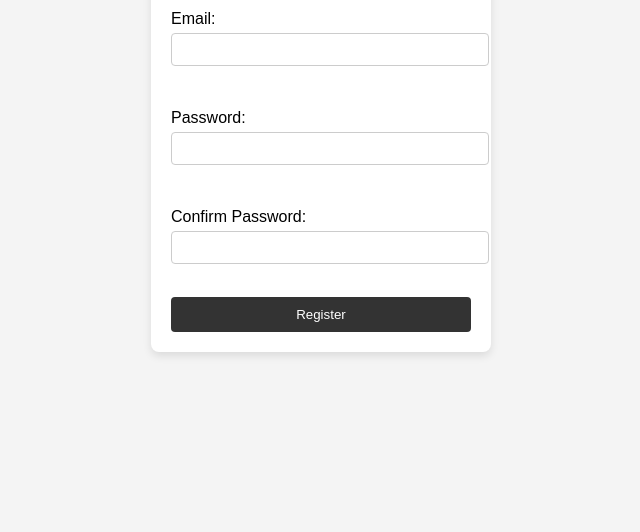
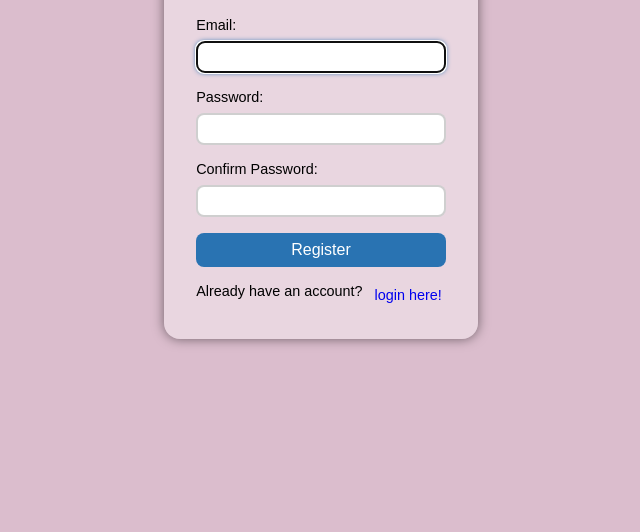
Before and after one commit to abhi293/6th-semester, a plain HTML site: page AD_lab/project_movie-site/register.html in a window 1280 px wide. Shown: the part 268-800 px from the top of the page, without its empty margins (319-959 px from the left). Drawn offline with Linux system fonts and the light colour scheme.

Commit message:
edited register page

```diff
--- a/AD_lab/project_movie-site/css/register.css
+++ b/AD_lab/project_movie-site/css/register.css
@@ -1,66 +1,108 @@
-body {
-    font-family: Arial, sans-serif;
+* {
     margin: 0;
     padding: 0;
+    box-sizing: border-box;
+    font-family: sans-serif;
+}
+
+body {
+    height: 100vh;
     display: flex;
     justify-content: center;
     align-items: center;
-    height: 100vh;
-    background-color: #f4f4f4;
+    background-color: rgba(177, 110, 145, 0.45);
 }
 
 .form-container {
-    background-color: white;
-    padding: 20px;
-    border-radius: 8px;
-    box-shadow: 0 4px 8px rgba(0, 0, 0, 0.1);
-    width: 300px;
+    display: flex;
+    flex-direction: column;
+    align-items: center;
+    gap: 1rem;
+    padding: 2rem;
+    border-radius: 1rem;
+    box-shadow: 0rem 0rem 0.7rem #00000080;
+    background-color: #ffffff60;
 }
 
 h2 {
-    text-align: center;
+    margin-bottom: 1rem;
 }
 
-form {
+.form {
     display: flex;
     flex-direction: column;
+    gap: 1rem;
+    align-items: stretch; /* Ensures all elements stretch to full width */
+    width: 100%; /* Form width */
+    max-width: 400px; /* Optional: Restrict the form's width */
 }
 
-label {
-    margin-top: 10px;
+.form div {
+    display: flex;
+    flex-direction: column; /* Labels above inputs */
+    align-items: flex-start; /* Align labels and inputs to the left */
+    gap: 0.25rem; /* Add spacing between label and input */
+    width: 100%;
 }
 
-input {
-    padding: 8px;
-    margin-top: 5px;
-    margin-bottom: 15px;
-    width: 100%;
-    border-radius: 4px;
-    border: 1px solid #ccc;
+.form div label {
+    font-size: 0.9rem; /* Slightly smaller font for labels */
+    margin-bottom: 0.25rem;
 }
 
-button {
-    background-color: #333;
-    color: white;
-    padding: 10px;
-    border: none;
-    border-radius: 4px;
-    cursor: pointer;
+.form div input {
+    height: 2rem;
+    width: 100%; /* Inputs take full width of the container */
+    padding: 0.5rem;
+    border: 2px solid #00000030;
+    border-radius: 0.5rem;
+    transition: box-shadow 0.3s ease;
 }
 
-button:hover {
-    background-color: #555;
-}
-.action-button {
-    display: inline-block;
-    background-color: #333;
-    color: white;
-    padding: 10px 20px;
-    text-decoration: none;
-    border-radius: 4px;
-    font-size: 1rem;
+.form div input:focus {
+    box-shadow: 0 0 5px #2973B2;
 }
 
-.action-button:hover {
-    background-color: #555;
+.btn-primary {
+    width: 100%; /* Button spans the full width of the form */
+    font-size: 1rem;
+    padding: 0.5rem 0.75rem;
+    border-radius: 0.5rem;
+    background-color: #2973B2;
+    color: white;
+    border: none;
+    cursor: pointer;
+    transition: background-color 0.3s ease;
 }
+
+.btn-primary:hover {
+    background-color: #0b5698;
+}
+
+.login1 {
+    display: flex;
+    justify-content: center; /* Center the "login here" link */
+    gap: 0.5rem;
+    font-size: 0.9rem; /* Slightly smaller text for the login prompt */
+}
+
+.login1 a {
+    text-decoration: none;
+    padding: 0.25rem;
+    border-radius: 0.5rem;
+    transition: transform 0.3s ease;
+}
+
+.login1 a:hover {
+    transform: scale(1.1);
+}
+
+@media (max-width: 600px) {
+    .form {
+        gap: 0.75rem;
+    }
+
+    .form div label {
+        margin-bottom: 0.25rem;
+    }
+}
--- a/AD_lab/project_movie-site/register.html
+++ b/AD_lab/project_movie-site/register.html
@@ -1,26 +1,35 @@
 <!DOCTYPE html>
 <html lang="en">
+
 <head>
     <meta charset="UTF-8">
     <meta name="viewport" content="width=device-width, initial-scale=1.0">
+    <link rel="stylesheet" href="css/register.css">
     <title>Register</title>
-    <link rel="stylesheet" href="css/register.css">
 </head>
+
 <body>
      <div class="form-container">
         <h2>Register</h2>
-        <form action="login.html" method="GET">
+        <form action="login.html" method="GET" class="form">
+            <div>
                 <label for="email">Email:</label>
-            <input type="email" id="email" name="email" required><br>
-
+                <input type="email" id="email" name="email" required autofocus>
+            </div>
+            <div>
                 <label for="password">Password:</label>
-            <input type="password" id="password" name="password" required><br>
-
+                <input type="password" id="password" name="password" required>
+            </div>
+            <div>
                 <label for="confirm-password">Confirm Password:</label>
-            <input type="password" id="confirm-password" name="confirm-password" required><br>
-
-            <button type="submit">Register</button>
+                <input type="password" id="confirm-password" name="confirm-password" required>
+            </div>
+            <button type="submit" class="btn btn-primary">Register</button>
         </form>
+        <div class="login1">
+            Already have an account?<br><a href="login.html">login here!</a>
+        </div>
      </div>
 </body>
+
 </html>
```
Lines whose indentation alone changed are shown as unchanged.
